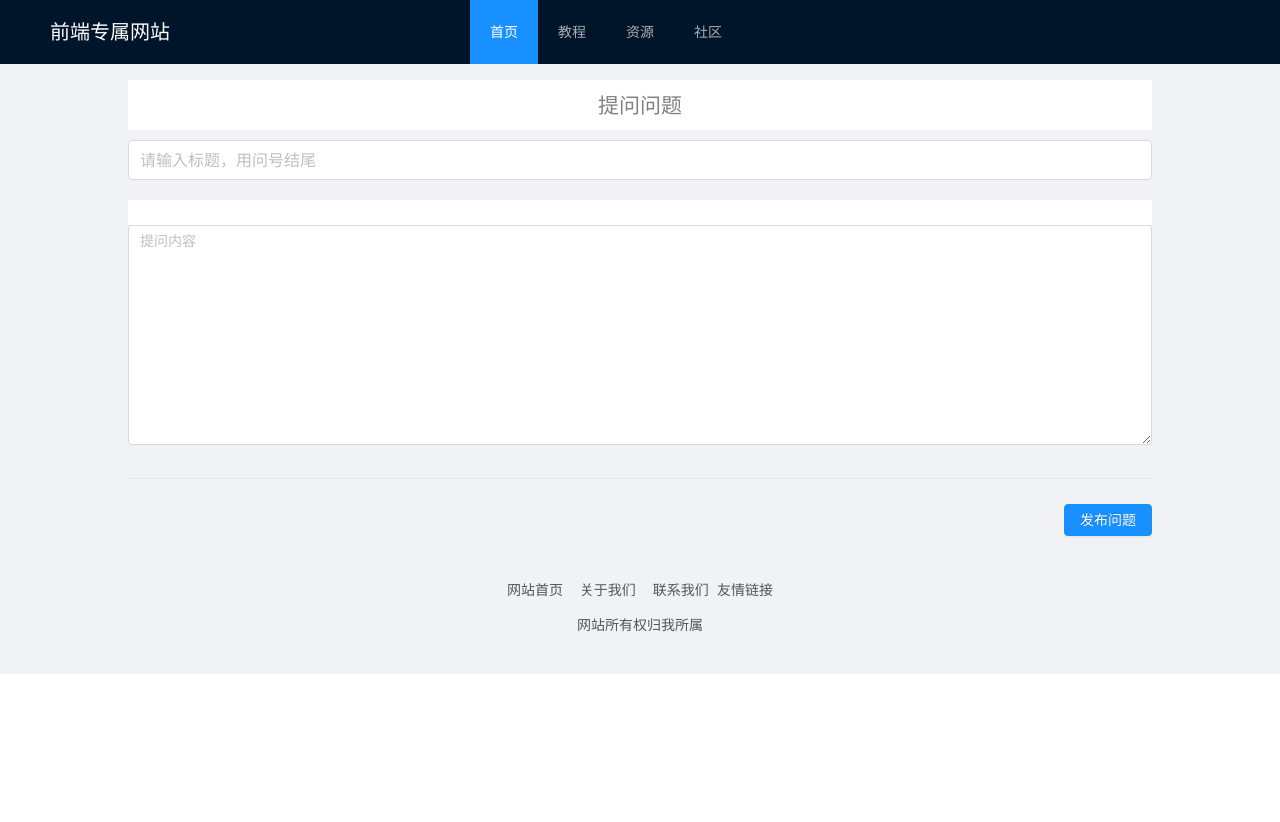
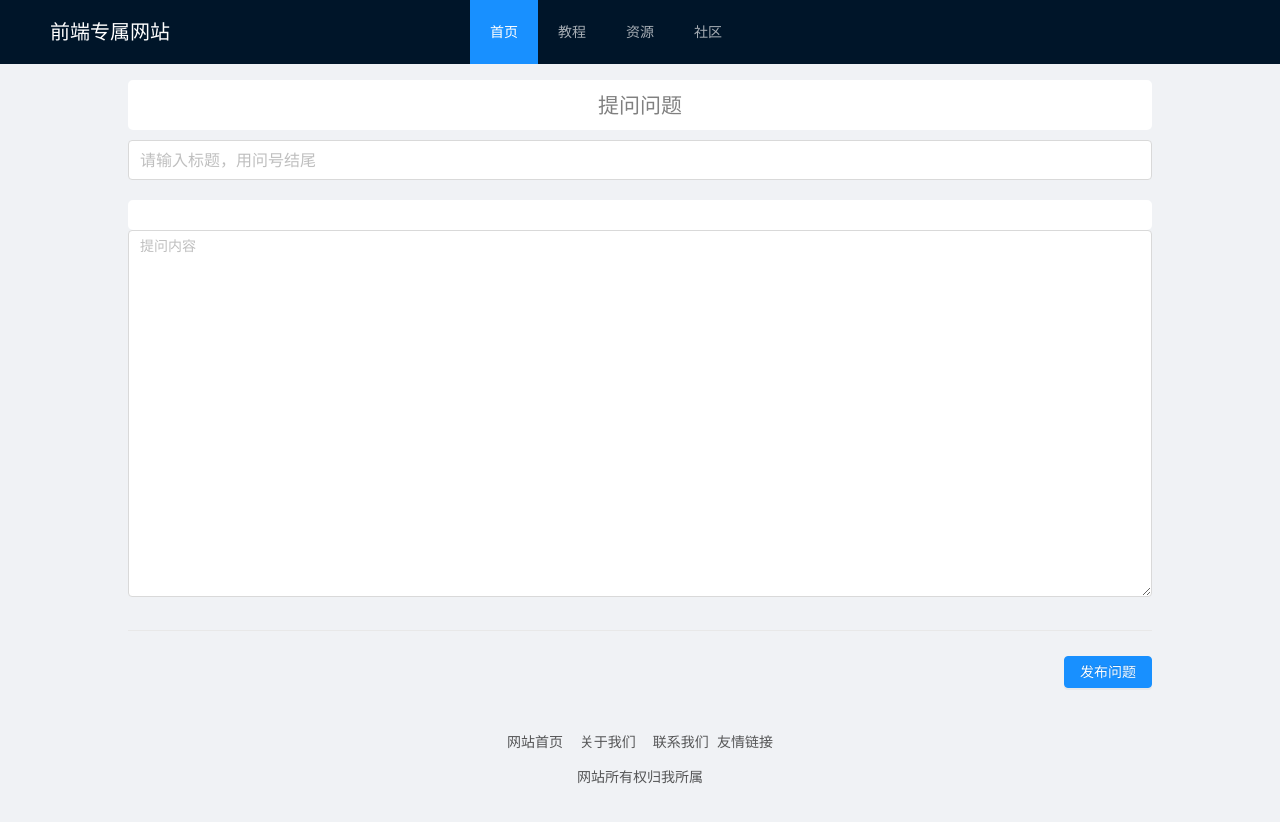
Before and after one commit to luxinjuan/vue-FEDQandA, a Vue app: page /ask in a window 1280 px wide. Shown: the top 822 px of the page. Before the commit the page ends 800 px from the top, so only its background shows below. Built offline with nearby package versions, Linux system fonts and the light colour scheme.

Commit message:
修改提问问题样式

```diff
--- a/src/views/ask/Ask.vue
+++ b/src/views/ask/Ask.vue
@@ -33,7 +33,7 @@
     </div>
     <!-- </div> -->
     <div>
-      <a-textarea id="textarea" v-model="message" placeholder="提问内容" :rows="10" />
+      <a-textarea id="textarea" v-model="message" placeholder="提问内容" :rows="17" />
     </div>
     <a-divider />
     <a-button id="but" type="primary">发布问题</a-button>
@@ -57,6 +57,7 @@ export default {
 <style>
 h2 {
   background: white;
+   border-radius: 5px;
   height: 50px;
   padding-top: 10px;
   margin-bottom: 10px;
@@ -91,12 +92,14 @@ img:hover {
 .icons-list {
   margin-top: 20px;
   background: white;
-  height: 25px;
+  height: 30px;
   border: 2px slid gray;
   padding-left: 10px;
+   padding-top: 5px;
+  border-radius: 5px;
 }
 .icons-list >>> .anticon {
-  font-size: 30px;
+  font-size: 35px;
 }
 .icons-list >>> .anticon:hover {
   border: 1px solid #777;
```
